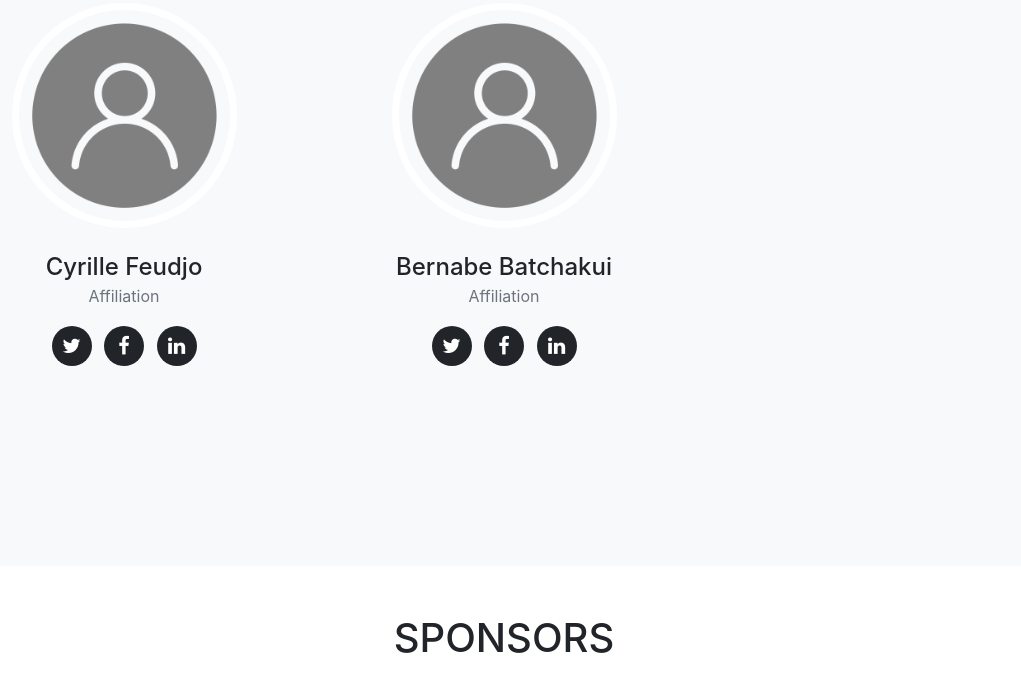
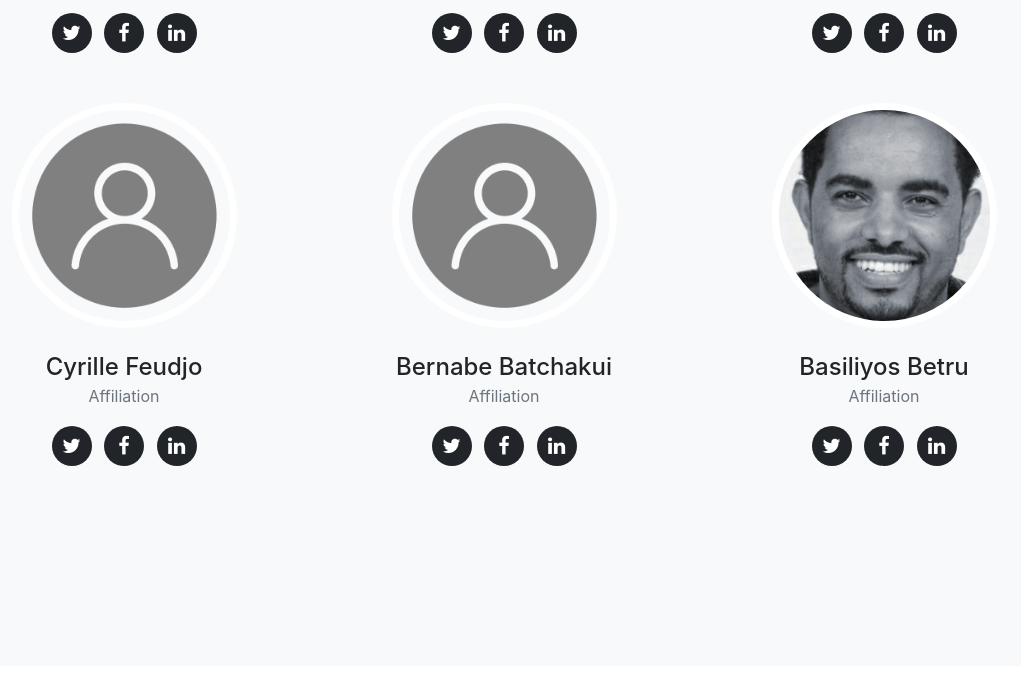
Before and after one commit to indabaXCameroon/indabaXCameroon.github.io, a website with bundled scripts: page index.html in a window 1280 px wide. Shown: the part 1733-2407 px from the top of the page, without its empty margins (136-1157 px from the left). Built offline with nearby package versions, Linux system fonts and the light colour scheme; files whose address does not match are found by name; a web font is replaced by a local one.

Commit message:
Added images and some style changes

```diff
--- a/css/agency.css
+++ b/css/agency.css
@@ -184,15 +184,15 @@ header.masthead {
 }
 
 header.masthead .intro-text {
-  padding-top: 150px;
-  padding-bottom: 100px;
+  padding-top: 180px;
+  padding-bottom: 150px;
 }
 
 header.masthead .intro-text .intro-lead-in {
   font-size: 22px;
   font-style: italic;
   line-height: 22px;
-  margin-bottom: 25px;
+  margin-bottom: 50px;
   font-family: 'Droid Serif', 'Helvetica Neue', Helvetica, Arial, sans-serif;
 }
 
@@ -207,7 +207,7 @@ header.masthead .intro-text .intro-heading {
 @media (min-width: 768px) {
   header.masthead .intro-text {
     padding-top: 300px;
-    padding-bottom: 200px;
+    padding-bottom: 300px;
   }
   header.masthead .intro-text .intro-lead-in {
     font-size: 40px;
--- a/index.html
+++ b/index.html
@@ -175,7 +175,7 @@
 
           <div class="col-sm-4">
             <div class="team-member">
-              <img class="mx-auto rounded-circle" src="img/team/avatar.png" alt="">
+              <img class="mx-auto rounded-circle" src="img/team/4.jpg" alt="">
               <h4>Yvan Ngneunmeu</h4>
               <p class="text-muted">Affiliation</p>
               <ul class="list-inline social-buttons">
@@ -257,6 +257,31 @@
               <div class="team-member">
                 <img class="mx-auto rounded-circle" src="img/team/avatar.png" alt="">
                 <h4>Bernabe Batchakui</h4>
+                <p class="text-muted">Affiliation</p>
+                <ul class="list-inline social-buttons">
+                  <li class="list-inline-item">
+                    <a href="#">
+                      <i class="fa fa-twitter"></i>
+                    </a>
+                  </li>
+                  <li class="list-inline-item">
+                    <a href="#">
+                      <i class="fa fa-facebook"></i>
+                    </a>
+                  </li>
+                  <li class="list-inline-item">
+                    <a href="#">
+                      <i class="fa fa-linkedin"></i>
+                    </a>
+                  </li>
+                </ul>
+              </div>
+            </div>
+
+            <div class="col-sm-4">
+              <div class="team-member">
+                <img class="mx-auto rounded-circle" src="img/team/2.jpg" alt="">
+                <h4>Basiliyos Betru</h4>
                 <p class="text-muted">Affiliation</p>
                 <ul class="list-inline social-buttons">
                   <li class="list-inline-item">
```
Also changed, not shown: img/team/2.jpg (added), img/team/4.jpg (added).
